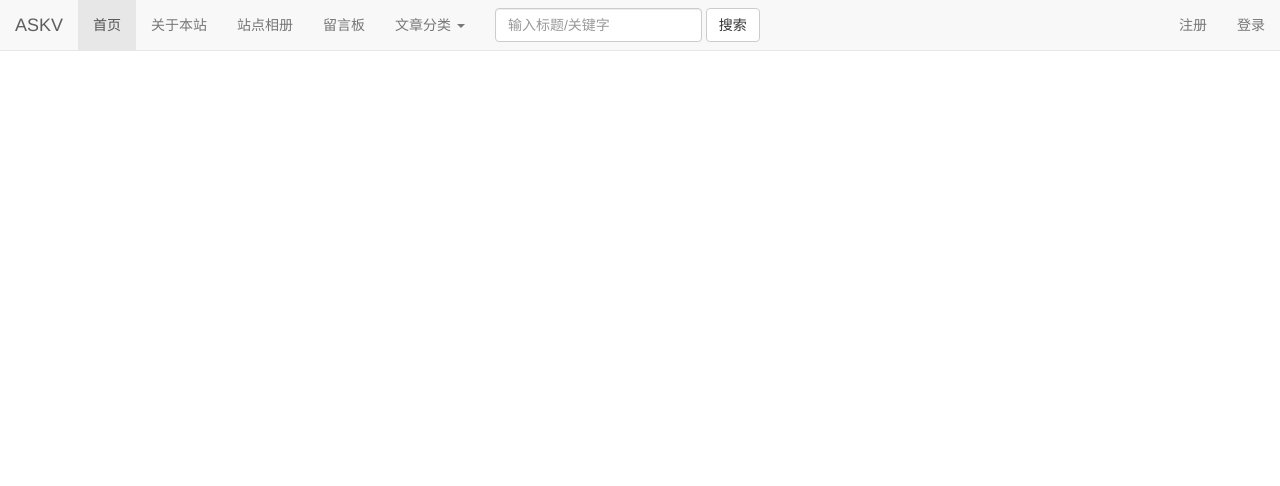
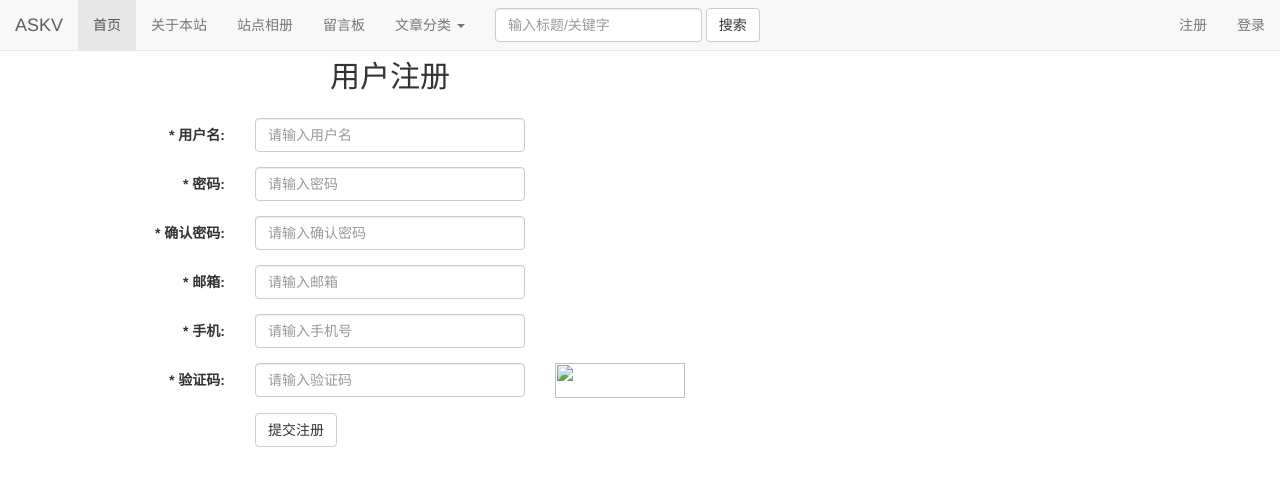
Before and after one commit to aikey2022/minipress, a Flask app: template templates/user/register.html in a window 1280 px wide. Shown: the top 486 px of the page. Run offline with Flask 2, Linux system fonts and the light colour scheme; the template is opened without the code that fills it: values that come from a table or form of the project are taken from there, others are empty; some libraries are stand-ins or nearby versions.

Commit message:
新增form验证

```diff
--- a/apps/__init__.py
+++ b/apps/__init__.py
@@ -1,17 +1,13 @@
 from flask import Flask
 import settings
 from apps.user.user_v1 import user_bp
-from exts import db,cache
-from flask_wtf import CSRFProtect
-
+from exts import db,cache,csrf
 from modules.user_module import User
 from modules.article_module import Article_Type,Article,Comments
 from modules.photo_module import Photo
 from modules.msg_aboard_module import MsgAboard
 
 
-# 创建全局csrf保护
-csrf = CSRFProtect()
 
 # 创建app
 def create_app():
--- a/exts/__init__.py
+++ b/exts/__init__.py
@@ -1,7 +1,9 @@
 from flask_sqlalchemy import SQLAlchemy
 from flask_caching import Cache
+from flask_wtf import CSRFProtect
 
-
+# 创建全局csrf保护
+csrf = CSRFProtect()
 
 db = SQLAlchemy()
 
--- a/modules/user_module.py
+++ b/modules/user_module.py
@@ -1,6 +1,11 @@
 from exts import db
 from datetime import datetime
 from modules.base_module import Base
+
+from flask_wtf import FlaskForm
+from wtforms import StringField,TextAreaField,PasswordField,FileField,EmailField
+from wtforms.validators import DataRequired,Length,InputRequired,EqualTo,Regexp,ValidationError
+
 
 class User(Base):
     __tablename__ = 'user'
@@ -19,3 +24,25 @@ class User(Base):
 
     def __str__(self):
         return self.username
+
+
+# 验证表单
+class UserForm(FlaskForm):
+    username = StringField('username', validators=[DataRequired(),InputRequired(message="必须输入用户名"),Length(min=6,max=20,message='用户名长度在6-20个字符'),])
+    password = PasswordField('password', validators=[DataRequired(),InputRequired(message="必须输入密码"),Length(min=6,max=16,message='密码长度在6-16个字符'),])
+    repassword = PasswordField('repassword', validators=[DataRequired(),InputRequired(message="必须输入确认密码"),EqualTo('password',message='两次密码不一致')])
+    email = EmailField('email', validators=[DataRequired(),InputRequired(message="必须输入邮箱"),Length(min=7,max=50,message='邮箱长度在6-50个字符'),])
+    phone = StringField('phone', validators=[DataRequired(),InputRequired(message="必须输入11位手机号"),Length(min=11,max=11,message='请输入11位手机号'),Regexp('^1[356789][0-9]{9}$',message='手机号格式不正确')])
+
+
+    def validate_username(self,field):
+        if User.query.filter(User.username == field.data).first():
+            raise ValidationError(message='用户名已存在')
+
+    def validate_email(self,field):
+        if User.query.filter(User.email == field.data).first():
+            raise ValidationError(message='邮箱已存在')
+
+    def validate_phone(self,field):
+        if User.query.filter(User.phone == field.data).first():
+            raise ValidationError(message='手机号已存在')
--- a/settings.py
+++ b/settings.py
@@ -8,7 +8,7 @@ class Config():
     # 禁用/开启表单的 CSRF 保护。默认是开启
     WTF_CSRF_ENABLED = True
     # 默认下启用 CSRF 检查针对所有的视图。 默认值是 True。
-    WTF_CSRF_CHECK_DEFAULT = True
+    # WTF_CSRF_CHECK_DEFAULT = True
     # 一个随机字符串生成 CSRF 令牌。 默认同 SECRET_KEY 一样。
     WTF_CSRF_SECRET_KEY = 'pplldlkdljdjlwiAKQKFRLGFKGSDPFGK12133523565645445PDPFKAGMKHM<FKSKL'
     # CSRF 令牌过期时间。默认是 3600 秒
--- a/templates/base.html
+++ b/templates/base.html
@@ -52,6 +52,7 @@
 			</div>
 			<button type="submit" class="btn btn-default">搜索</button>
 		  </form>
+
 		  <ul class="nav navbar-nav navbar-right">
 			{# 登录成功 #}
 			{% if user %}
@@ -86,8 +87,8 @@
 		</div><!-- /.navbar-collapse -->
 	  </div><!-- /.container-fluid -->
 	</nav>
-	<br />
-
+<br>
+<br>
 	{% block content %}
 	{% endblock %}
 
--- a/templates/user/register.html
+++ b/templates/user/register.html
@@ -1,6 +1,81 @@
 {% extends 'base.html' %}
 
 {% block content %}
+  <div class="container">
+  	<div class="row">
+  		<form class="form-horizontal" action="{{ url_for('user.register') }}" method="post">
+			  {{ form.csrf_token }}
+			<div class="form-group">
+				<div class="col-md-offset-2  col-md-3" style="text-align: center;">
+				  <h2>用户注册</h2>
+				</div>
+			</div>
+
+  		  <div class="form-group">
+  			<label for="username" class="col-md-2 control-label">* 用户名: </label>
+  			<div class="col-md-3">
+				  {{ form.username(class="form-control",placeholder='请输入用户名')  }}
+				  {# 验证未通过 #}
+				  {% if form.username.errors %}<span style="color:red">{{ form.username.errors[0]}}</span>{% endif %}
+  			</div>
+  		  </div>
+
+  		  <div class="form-group">
+  			<label for="password" class="col-md-2 control-label">* 密码: </label>
+  			<div class="col-md-3">
+				{{ form.password(class="form-control",placeholder='请输入密码')  }}
+				{# 验证未通过 #}
+				{% if form.password.errors %}<span style="color:red">{{ form.password.errors[0]}}</span>{% endif %}
+  			</div>
+  		  </div>
+
+  		  <div class="form-group">
+  			<label for="repassword" class="col-md-2 control-label">* 确认密码: </label>
+  			<div class="col-md-3">
+				{{ form.repassword(class="form-control",placeholder='请输入确认密码')  }}
+				{# 验证未通过 #}
+				{% if form.repassword.errors %}<span style="color:red">{{ form.repassword.errors[0]}}</span>{% endif %}
+  			</div>
+  		  </div>
+
+  		  <div class="form-group">
+  			<label for="email" class="col-md-2 control-label">* 邮箱: </label>
+  			<div class="col-md-3">
+  			  {{ form.email(class="form-control",placeholder='请输入邮箱')  }}
+				{# 验证未通过 #}
+			  {% if form.email.errors %}<span style="color:red">{{ form.email.errors[0]}}</span>{% endif %}
+  			</div>
+  		  </div>
+
+  		  <div class="form-group">
+  			<label for="phone" class="col-md-2 control-label">* 手机: </label>
+  			<div class="col-md-3">
+				{{ form.phone(class="form-control",placeholder='请输入手机号')  }}
+				{# 验证未通过 #}
+				{% if form.phone.errors %}<span style="color:red">{{ form.phone.errors[0]}}</span>{% endif %}
+  			</div>
+  		  </div>
+
+  		  <div class="form-group">
+  			<label for="inputCheckCode" class="col-md-2 control-label">* 验证码: </label>
+  			<div class="col-md-3">
+  			  <input type="password" class="form-control" id="inputCheckCode" placeholder="请输入验证码">
+  			</div>
+			<div class="col-md-2">
+			  <img  alt="" src=""  width="130px"  height="35px"/>
+			</div>
+  		  </div>
+
+  		  <div class="form-group">
+  			<div class="col-md-offset-2 col-md-4">
+  			  <button type="submit" class="btn btn-default">提交注册</button>
+  			</div>
+  		  </div>
+  		</form>
+
+  	</div>
+
+  </div>
 
 
 
```
Also changed, not shown: apps/user/user_v1.py (+16 -3 lines).
